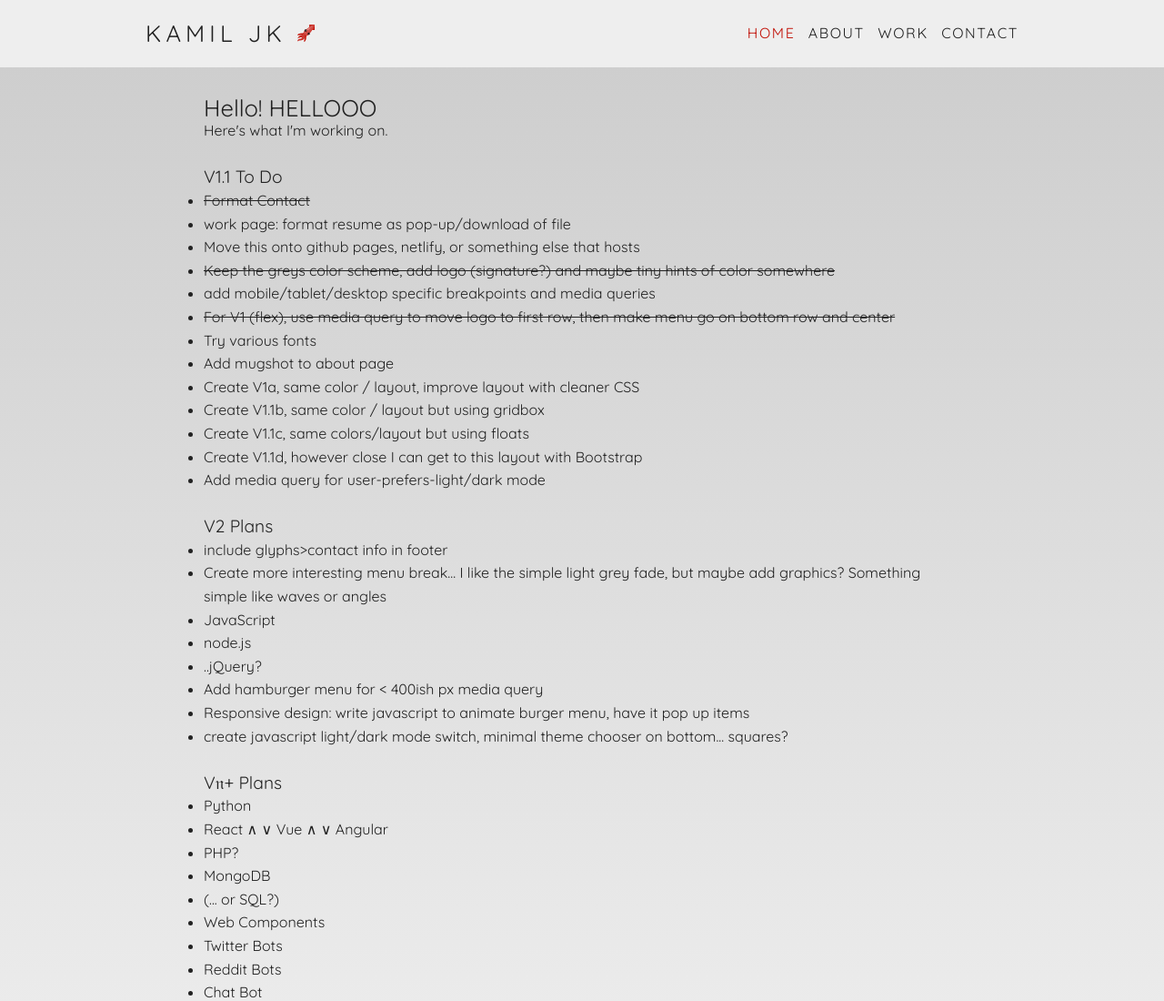
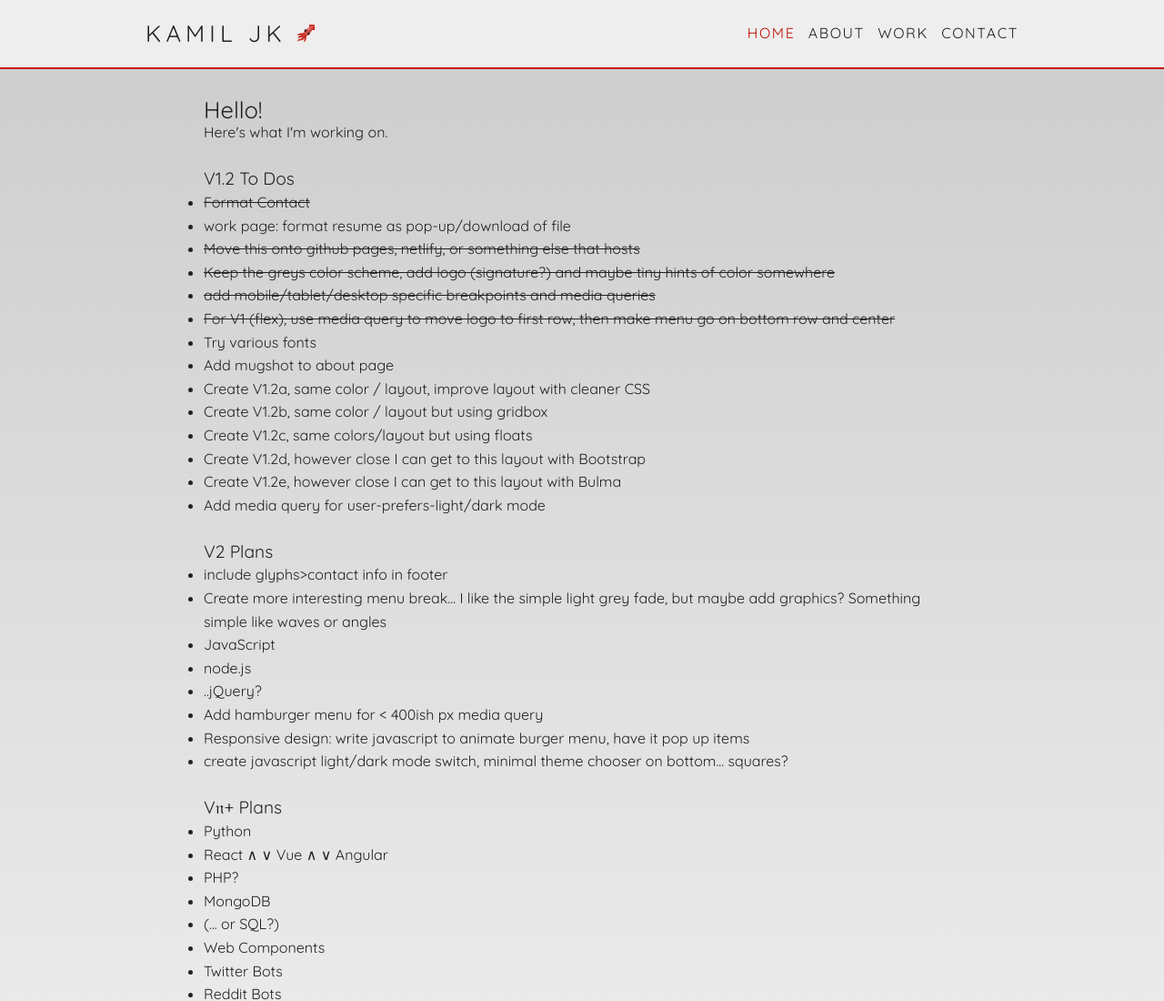
Before and after one commit to kamiljk/m0llu5x, a plain HTML site: page index.html in a window 1280 px wide. Shown: the top 1100 px of the page at 91% size. Drawn offline with Linux system fonts and the light colour scheme.

Commit message:
finishing touches for v1.1

```diff
--- a/index.html
+++ b/index.html
@@ -27,15 +27,18 @@
       </div>
     </nav>
     <main class="wrapper">
-      <h1>Hello! HELLOOO</h1>
+      <h1>Hello!</h1>
       <p>Here's what I'm working on.</p>
       <br />
-      <h5>V1.1 To Do</h5>
+      <h5>V1.2 To Dos</h5>
       <ul>
         <li><strike>Format Contact</strike></li>
         <li>work page: format resume as pop-up/download of file</li>
         <li>
-          Move this onto github pages, netlify, or something else that hosts
+          <strike
+            >Move this onto github pages, netlify, or something else that
+            hosts</strike
+          >
         </li>
 
         <li>
@@ -45,7 +48,10 @@
           >
         </li>
         <li>
-          add mobile/tablet/desktop specific breakpoints and media queries
+          <strike
+            >add mobile/tablet/desktop specific breakpoints and media
+            queries</strike
+          >
         </li>
         <li>
           <strike
@@ -57,12 +63,15 @@
         <li>Add mugshot to about page</li>
 
         <li>
-          Create V1a, same color / layout, improve layout with cleaner CSS
+          Create V1.2a, same color / layout, improve layout with cleaner CSS
         </li>
-        <li>Create V1.1b, same color / layout but using gridbox</li>
-        <li>Create V1.1c, same colors/layout but using floats</li>
+        <li>Create V1.2b, same color / layout but using gridbox</li>
+        <li>Create V1.2c, same colors/layout but using floats</li>
         <li>
-          Create V1.1d, however close I can get to this layout with Bootstrap
+          Create V1.2d, however close I can get to this layout with Bootstrap
+        </li>
+        <li>
+          Create V1.2e, however close I can get to this layout with Bulma
         </li>
         <li>Add media query for user-prefers-light/dark mode</li>
       </ul>
--- a/style/style.css
+++ b/style/style.css
@@ -19,6 +19,7 @@ body {
 }
 nav {
   background-color: #eee;
+  border-bottom: 2px #c11107 solid;
 }
 
 h1 {
@@ -36,11 +37,12 @@ a {
   text-decoration: none;
 }
 a:hover {
-  color: #c11107;
+  border-bottom: 2px #c11107 solid;
 }
 #currentpage {
   color: #c11107;
 }
+
 /* NAVIGATION */
 /* T R B L */
 
```
Also changed, not shown: img/bubbles.svg (added).
